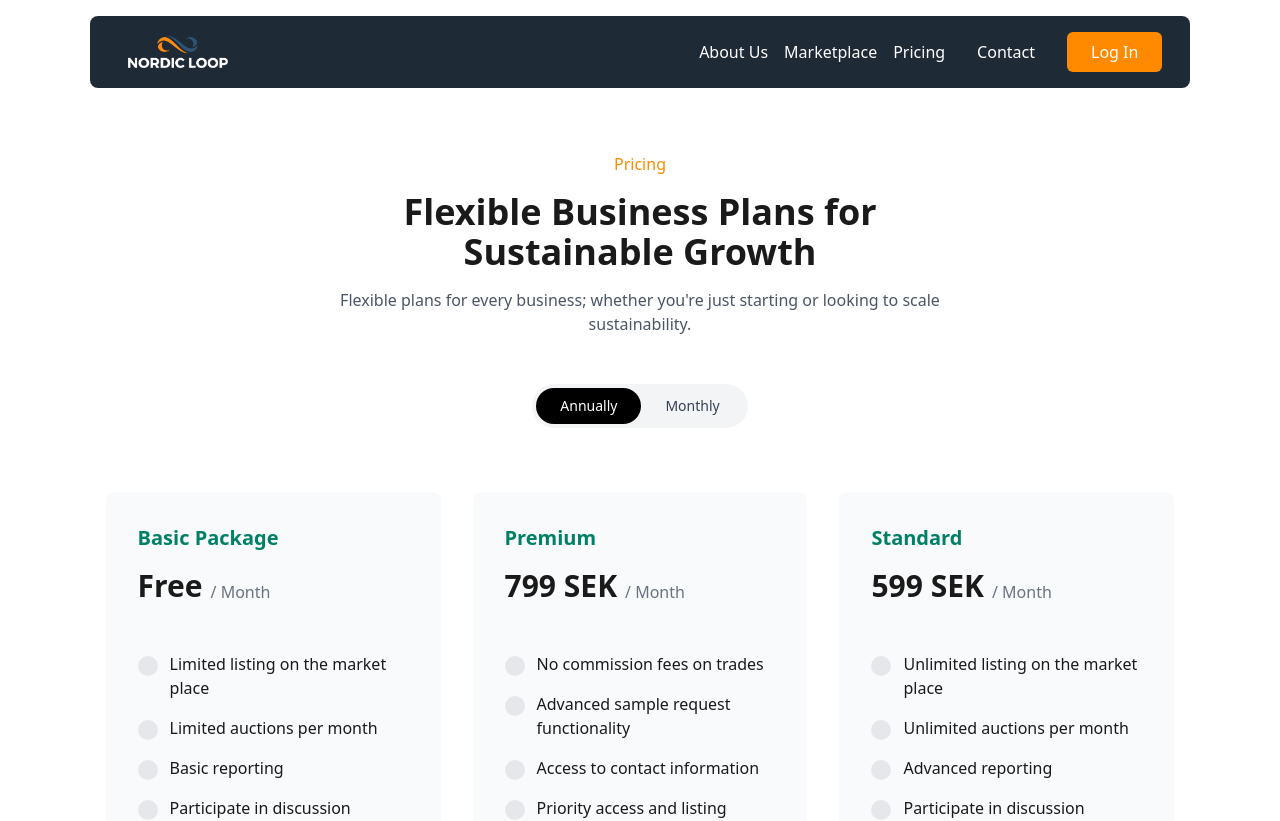
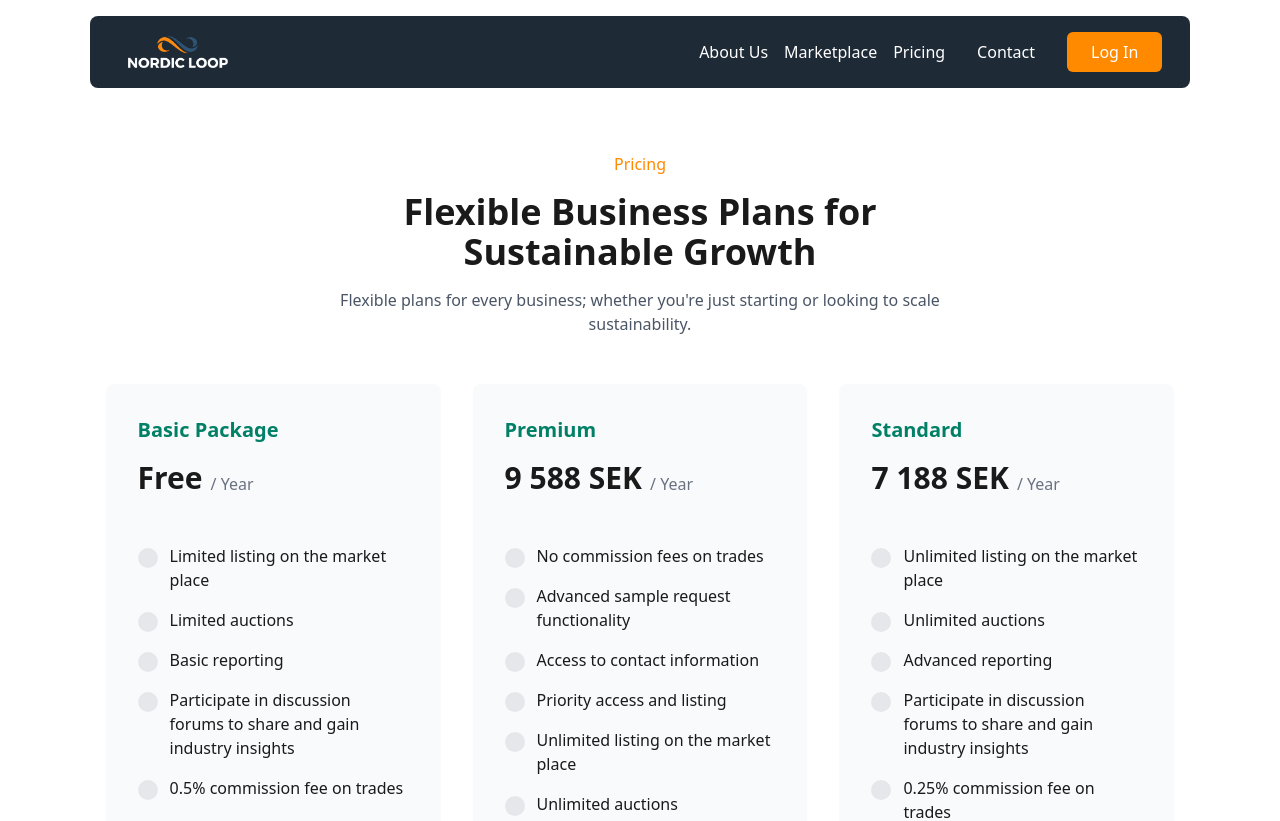
Before and after one commit to nordicloop-admin/front_end, a Next.js app: page /pricing in a window 1280 px wide. Shown: the top 821 px of the page. Built offline with nearby package versions, Linux system fonts and the light colour scheme; no server answers.

Commit message:
Finished the pricing structure

```diff
--- a/src/components/pages/PricingPage.tsx
+++ b/src/components/pages/PricingPage.tsx
@@ -1,11 +1,9 @@
 "use client";
 
-import React, { useState } from 'react';
+import React from 'react';
 import Link from 'next/link';
 
 const PricingPage = () => {
-  const [billingCycle, setBillingCycle] = useState('annually');
-
   return (
     <div className="py-16">
       {/* Pricing Header */}
@@ -17,28 +15,6 @@ const PricingPage = () => {
         </p>
       </div>
 
-      {/* Billing Toggle */}
-      <div className="flex justify-center mb-16">
-        <div className="bg-gray-100 rounded-full p-1 inline-flex">
-          <button
-            className={`px-6 py-2 rounded-full text-sm font-medium ${
-              billingCycle === 'annually' ? 'bg-black text-white' : 'text-gray-700'
-            }`}
-            onClick={() => setBillingCycle('annually')}
-          >
-            Annually
-          </button>
-          <button
-            className={`px-6 py-2 rounded-full text-sm font-medium ${
-              billingCycle === 'monthly' ? 'bg-black text-white' : 'text-gray-700'
-            }`}
-            onClick={() => setBillingCycle('monthly')}
-          >
-            Monthly
-          </button>
-        </div>
-      </div>
-
       {/* Pricing Cards */}
       <div className="grid grid-cols-1 md:grid-cols-3 gap-8 max-w-6xl mx-auto px-4">
         {/* Basic Package */}
@@ -47,7 +23,7 @@ const PricingPage = () => {
             <h3 className="text-[#008066] font-semibold text-xl mb-4">Basic Package</h3>
             <div className="flex items-end mb-4">
               <span className="text-3xl font-bold">Free</span>
-              <span className="text-gray-500 ml-2">/ Month</span>
+              <span className="text-gray-500 ml-2">/ Year</span>
             </div>
           </div>
 
@@ -58,7 +34,7 @@ const PricingPage = () => {
             </li>
             <li className="flex items-start">
               <div className="flex-shrink-0 h-5 w-5 rounded-full bg-gray-200 mr-3 mt-1"></div>
-              <span>Limited auctions per month</span>
+              <span>Limited auctions</span>
             </li>
             <li className="flex items-start">
               <div className="flex-shrink-0 h-5 w-5 rounded-full bg-gray-200 mr-3 mt-1"></div>
@@ -87,8 +63,8 @@ const PricingPage = () => {
           <div className="mb-8">
             <h3 className="text-[#008066] font-semibold text-xl mb-4">Premium</h3>
             <div className="flex items-end mb-4">
-              <span className="text-3xl font-bold">799 SEK</span>
-              <span className="text-gray-500 ml-2">/ Month</span>
+              <span className="text-3xl font-bold">9 588 SEK</span>
+              <span className="text-gray-500 ml-2">/ Year</span>
             </div>
           </div>
 
@@ -115,7 +91,7 @@ const PricingPage = () => {
             </li>
             <li className="flex items-start">
               <div className="flex-shrink-0 h-5 w-5 rounded-full bg-gray-200 mr-3 mt-1"></div>
-              <span>Unlimited auctions per month</span>
+              <span>Unlimited auctions</span>
             </li>
             <li className="flex items-start">
               <div className="flex-shrink-0 h-5 w-5 rounded-full bg-gray-200 mr-3 mt-1"></div>
@@ -148,8 +124,8 @@ const PricingPage = () => {
           <div className="mb-8">
             <h3 className="text-[#008066] font-semibold text-xl mb-4">Standard</h3>
             <div className="flex items-end mb-4">
-              <span className="text-3xl font-bold">599 SEK</span>
-              <span className="text-gray-500 ml-2">/ Month</span>
+              <span className="text-3xl font-bold">7 188 SEK</span>
+              <span className="text-gray-500 ml-2">/ Year</span>
             </div>
           </div>
 
@@ -160,7 +136,7 @@ const PricingPage = () => {
             </li>
             <li className="flex items-start">
               <div className="flex-shrink-0 h-5 w-5 rounded-full bg-gray-200 mr-3 mt-1"></div>
-              <span>Unlimited auctions per month</span>
+              <span>Unlimited auctions</span>
             </li>
             <li className="flex items-start">
               <div className="flex-shrink-0 h-5 w-5 rounded-full bg-gray-200 mr-3 mt-1"></div>
```
